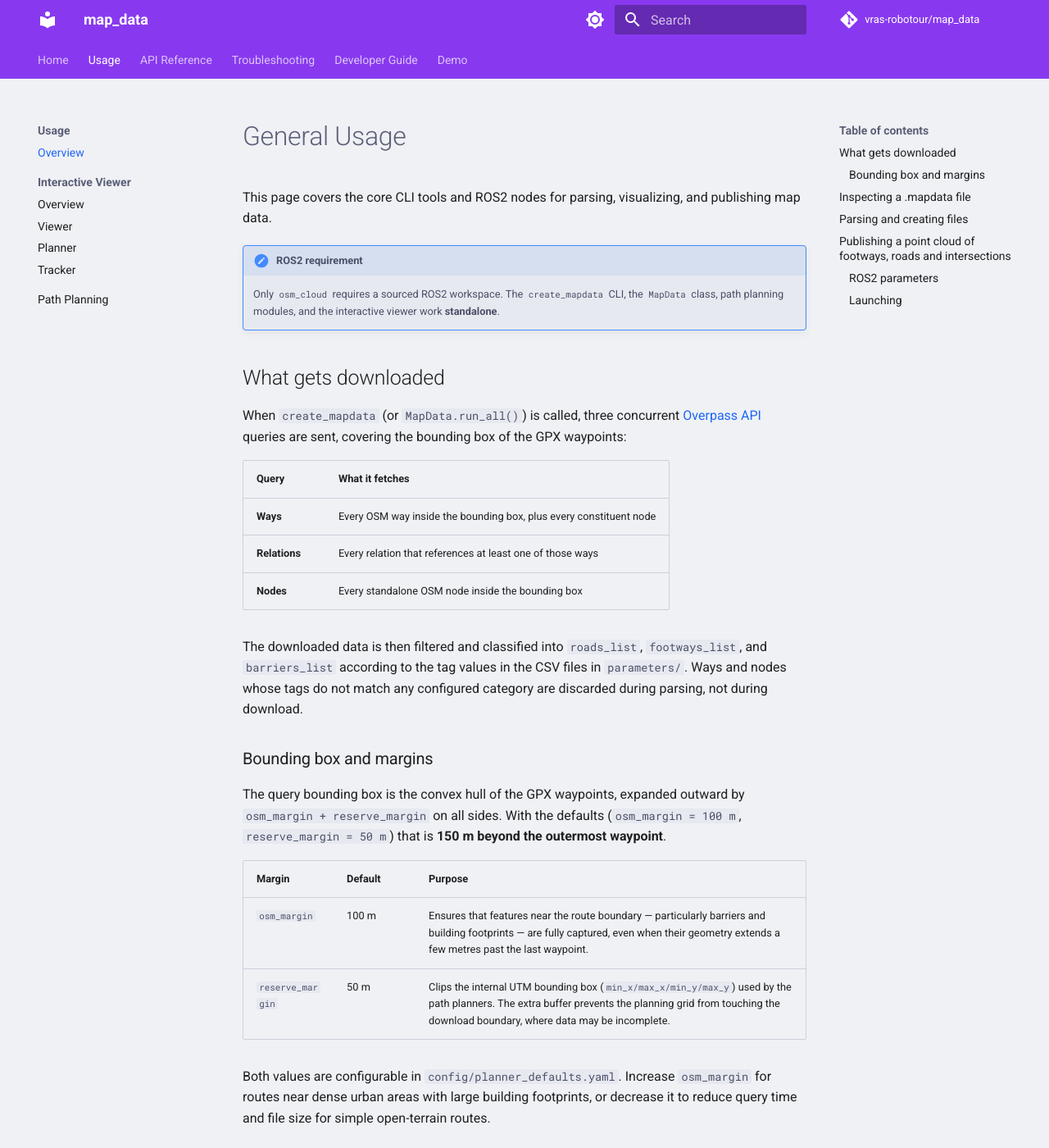
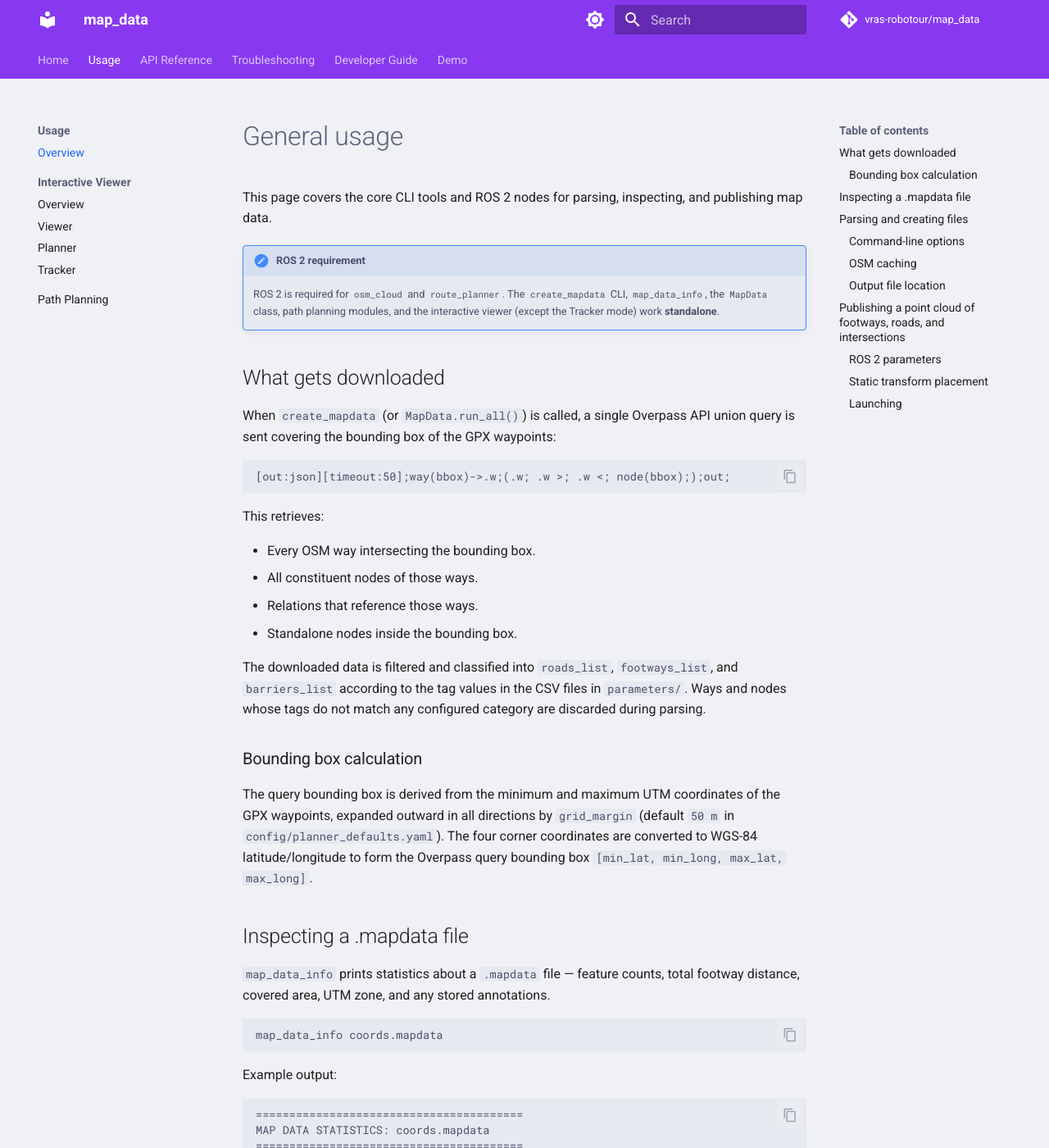
Before and after one commit to vras-robotour/map_data, an MkDocs documentation site: the page built from docs/usage.md, in a window 1280 px wide and 1400 px high. Shown: the whole window at 82% size. Built offline with MkDocs 1.6.1 and Material for MkDocs 9.7.7, drawn with Linux system fonts in a browser that asks for light colours; comment, search, counter and statistics services are not loaded; some of the changed text lies outside the part shown.

Commit message:
docs: update usage guide with correct Overpass query, CLI flags, and osm_cloud parameters

````diff
--- a/docs/usage.md
+++ b/docs/usage.md
@@ -1,42 +1,38 @@
-# General Usage
+# General usage
 
-This page covers the core CLI tools and ROS2 nodes for parsing, visualizing, and publishing map data.
+This page covers the core CLI tools and ROS 2 nodes for parsing, inspecting, and publishing map data.
 
-!!! note "ROS2 requirement"
-    Only `osm_cloud` requires a sourced ROS2 workspace. The `create_mapdata` CLI,
-    the `MapData` class, path planning modules, and the interactive viewer work **standalone**.
+!!! note "ROS 2 requirement"
+    ROS 2 is required for `osm_cloud` and `route_planner`. The `create_mapdata` CLI,
+    `map_data_info`, the `MapData` class, path planning modules, and the interactive viewer
+    (except the Tracker mode) work **standalone**.
 
 ## What gets downloaded
 
-When `create_mapdata` (or `MapData.run_all()`) is called, three concurrent
-[Overpass API](https://overpass-api.de/) queries are sent, covering the bounding box of the
-GPX waypoints:
+When `create_mapdata` (or `MapData.run_all()`) is called, a single Overpass API union query
+is sent covering the bounding box of the GPX waypoints:
 
-| Query | What it fetches |
-|-------|----------------|
-| **Ways** | Every OSM way inside the bounding box, plus every constituent node |
-| **Relations** | Every relation that references at least one of those ways |
-| **Nodes** | Every standalone OSM node inside the bounding box |
+```text
+[out:json][timeout:50];way(bbox)->.w;(.w; .w >; .w <; node(bbox););out;
+```
 
-The downloaded data is then filtered and classified into `roads_list`, `footways_list`, and
+This retrieves:
+
+- Every OSM way intersecting the bounding box.
+- All constituent nodes of those ways.
+- Relations that reference those ways.
+- Standalone nodes inside the bounding box.
+
+The downloaded data is filtered and classified into `roads_list`, `footways_list`, and
 `barriers_list` according to the tag values in the CSV files in `parameters/`. Ways and nodes
-whose tags do not match any configured category are discarded during parsing, not during
-download.
+whose tags do not match any configured category are discarded during parsing.
 
-### Bounding box and margins
+### Bounding box calculation
 
-The query bounding box is the convex hull of the GPX waypoints, expanded outward by
-`osm_margin + reserve_margin` on all sides. With the defaults (`osm_margin = 100 m`,
-`reserve_margin = 50 m`) that is **150 m beyond the outermost waypoint**.
-
-| Margin | Default | Purpose |
-|--------|---------|---------|
-| `osm_margin` | 100 m | Ensures that features near the route boundary — particularly barriers and building footprints — are fully captured, even when their geometry extends a few metres past the last waypoint. |
-| `reserve_margin` | 50 m | Clips the internal UTM bounding box (`min_x/max_x/min_y/max_y`) used by the path planners. The extra buffer prevents the planning grid from touching the download boundary, where data may be incomplete. |
-
-Both values are configurable in `config/planner_defaults.yaml`. Increase `osm_margin` for routes
-near dense urban areas with large building footprints, or decrease it to reduce query time and
-file size for simple open-terrain routes.
+The query bounding box is derived from the minimum and maximum UTM coordinates of the GPX
+waypoints, expanded outward in all directions by `grid_margin` (default `50 m` in
+`config/planner_defaults.yaml`). The four corner coordinates are converted to WGS-84
+latitude/longitude to form the Overpass query bounding box `[min_lat, min_long, max_lat, max_long]`.
 
 ## Inspecting a .mapdata file
 
@@ -80,95 +77,113 @@
 
 ## Parsing and creating files
 
-`create_mapdata` creates a `.mapdata` file from a `.gpx` or `.yaml` waypoint file, or
-re-parses an existing `.mapdata` with the current tag configuration.
+`create_mapdata` creates a `.mapdata` file from a `.gpx` waypoint file, or re-parses an
+existing `.mapdata` file with current tag configurations.
 
-| Flag | Description |
-|------|-------------|
-| `-d` | Download fresh OSM data from the input file's bounds and parse it |
-| `-f <filename>` | `.gpx` or `.yaml` waypoint file to parse (with `-d`), or `.mapdata` file to re-parse (without `-d`) |
+### Command-line options
 
-!!! tip "YAML waypoint format"
-    Besides `.gpx` files, `create_mapdata` and `MapData` also accept a simple YAML format:
+| Flag | Default | Description |
+|------|---------|-------------|
+| `-h, --help` | | Show help message and exit |
+| `-f FILE, --file FILE` | `buchlovice.gpx` | GPX file name to parse (with `-d`), or `.mapdata` file to re-parse (without `-d`) |
+| `-d, --download` | `false` | Download fresh data from OSM within the waypoint bounds and parse it |
+| `--cache` | | Use the local OSM response cache (30-day expiry; ignored by `--no-cache`) |
+| `--no-cache` | | Bypass cache and refetch fresh data from OSM |
 
-    ```yaml
-    waypoints:
-      - latitude: 50.1234
-        longitude: 14.5678
-        elevation: 200.0   # optional, defaults to 0
-      - latitude: 50.1240
-        longitude: 14.5690
-    ```
+### OSM caching
 
-    Save the file with a `.yaml` extension and use it wherever a `.gpx` file is accepted.
+Downloaded OSM responses are cached locally keyed by the query hash and bounding box.
+If `--cache` is active and a cache entry exists for the exact bounding box and query within
+30 days (`OSM_CACHE_MAX_AGE = 30 days`), `create_mapdata` reuses the cached response without
+querying Overpass again. Pass `--no-cache` to force a network refetch.
+
+### Output file location
+
+When saving, `create_mapdata` writes the `.mapdata` file next to the input GPX file, replacing
+the `.gpx` extension with `.mapdata`.
 
 Download and parse OSM data for a GPX file:
 
 ```bash
 create_mapdata -d -f coords.gpx
-# or, in a sourced ROS2 workspace:
+# or, in a sourced ROS 2 workspace:
 ros2 run map_data create_mapdata -d -f coords.gpx
 ```
 
-This creates `coords.mapdata` in the package data directory.
-
-Re-parse an existing `.mapdata` file (e.g. after editing tag CSVs):
+Re-parse an existing `.mapdata` file (for example after editing tag CSVs):
 
 ```bash
 create_mapdata -f coords.mapdata
 ```
 
-## Publishing a point cloud of footways, roads and intersections
+## Publishing a point cloud of footways, roads, and intersections
 
-`osm_cloud` is a ROS2 node that publishes a `sensor_msgs/PointCloud2` on the `grid`
-topic (cost-aware grid around the footways and/or roads in `highway_types`) and
-optionally publishes intersections as a
-`geometry_msgs/PoseArray` and `visualization_msgs/MarkerArray`.
+`osm_cloud` is a ROS 2 node that publishes a `sensor_msgs/PointCloud2` on the configured
+grid topic (`osm_grid` via launch, or `grid` on the node) with a cost-aware grid around
+traversable ways, and optionally publishes intersections as a `geometry_msgs/PoseArray`
+and `visualization_msgs/MarkerArray`.
 
-### ROS2 parameters
+When started without an input file (`mapdata_file` or `gpx_file`), `osm_cloud` logs an error
+and idles rather than crashing, preventing a tight restart loop under launch respawn. Runtime
+parameter changes via ROS 2 parameters are validated before applying; invalid changes are
+rejected (`SetParametersResult(successful=False)`).
+
+### ROS 2 parameters
 
 | Parameter | Default | Description |
 |-----------|---------|-------------|
-| `utm_frame` | `"utm"` | TF frame name for UTM coordinates (`transform_mode` `tf`/`auto`) |
-| `local_frame` | `"local_utm"` | TF frame the grid and intersections are published in (`FP_ENU0` in `osm_grid.yaml`) |
-| `earth_frame` | `"FP_ECEF"` | ECEF TF frame used by `transform_mode: geodetic` |
-| `transform_mode` | `"tf"` | `tf`: look up `utm_frame → local_frame` in TF; `auto`: local frame at the map centre; `geodetic`: UTM → lat/lon → ECEF, then the `earth_frame → local_frame` TF (exact for GNSS/INS stacks; `osm_grid.yaml` sets this) |
-| `mapdata_file` | `None` | Absolute path to a `.mapdata` file |
-| `annotations` | `"auto"` | Annotation store merged into `mapdata_file`, as in `route_planner`: `auto` = `<map>.annotations.json` next to it, `none` = the unedited map, or a path |
-| `exclude_highway` | `["steps"]` | `highway=` values dropped from the map (stairs are not routable, so they get no rings) |
-| `traversability_file` | `""` | Tag rule file deciding which ways the robot may drive on (`""` = the package's `config/traversability.yaml`; see [Traversability rules](planning.md#traversability-rules)). Must be the same file `route_planner` uses. Launch argument: `traversability:=<file>` |
-| `highway_types` | `["footway"]` | Way types the grid is drawn from: `footway`, `road` or both. Keep it equal to `route_planner`'s `highway_types`. Launch argument: `highway_types:=footway,road` |
-| `gpx_file` | `None` | Absolute path to a `.gpx` file (used if no `.mapdata`) |
+| `mapdata_file` | `""` | Absolute path to a `.mapdata` file |
+| `gpx_file` | `""` | Absolute path to a `.gpx` file (used when `mapdata_file` is empty) |
+| `grid_topic` | `grid` | Topic name for the published point cloud (`osm_grid` in `osm_cloud.launch.py`) |
+| `intersections_topic` | `intersections` | Topic name for intersection poses (`PoseArray`) |
+| `intersection_markers_topic` | `intersection_markers` | Topic name for intersection markers (`MarkerArray`) |
+| `local_frame` | `map` | TF frame the grid and intersections are published in (`FP_ENU0` in `osm_grid.yaml`) |
+| `utm_frame` | `utm` | TF frame name for UTM coordinates (`transform_mode` `tf` or `auto`) |
+| `earth_frame` | `FP_ECEF` | ECEF TF frame used by `transform_mode: geodetic` |
+| `transform_mode` | `tf` | Placement mode: `tf` looks up `utm_frame -> local_frame` on `/tf_static`; `auto` calculates the local frame at the map center and broadcasts the static transform; `geodetic` converts UTM -> lat/lon -> ECEF and applies `earth_frame -> local_frame` from `/tf_static` (exact for GNSS/INS stacks; default in `osm_grid.yaml`) |
+| `annotations` | `auto` | Annotation store merged into `mapdata_file`: `auto` = `<map>.annotations.json` next to it, `none` = unedited map, or a file path |
+| `exclude_highway` | `["steps"]` | `highway=` tag values dropped from the map (non-routable, so they receive no intersection rings) |
+| `traversability_file` | `""` | Tag rule file deciding which ways are traversable (`""` = package default `config/traversability.yaml`). [Traversability rules warning](planning.md#traversability-rules). Must match `route_planner`'s file |
+| `highway_types` | `["footway"]` | Way types the grid is drawn from: `footway`, `road`, or both. Must match `route_planner`'s `highway_types` |
 | `save_mapdata` | `false` | Save generated mapdata when loading from a `.gpx` |
-| `max_path_dist` | `1.0` | Max distance (m) at which a grid point receives a cost |
-| `neighbor_cost` | `"linear"` | Cost falloff for cells near ways: `"linear"` = proportional to distance, `"quadratic"` = distance squared, `"zero"` = constant regardless of distance |
-| `grid_res` | `0.25` | Grid point spacing (m) |
-| `grid_max` | `[0.0, 0.0]` | Upper bounds of the local-frame grid (m). `[0, 0]` triggers auto-calc. |
-| `grid_min` | `[0.0, 0.0]` | Lower bounds of the local-frame grid (m). `[0, 0]` triggers auto-calc. |
+| `max_path_dist` | `1.0` | Maximum distance (m) from way centerlines at which grid cells receive a cost |
+| `neighbor_cost` | `linear` | Cost falloff for cells near ways: `linear`, `quadratic`, or `zero` |
+| `grid_res` | `0.25` | Grid resolution / point spacing (m) |
+| `grid_max` | `[0.0, 0.0]` | Upper bounds of the local-frame grid (m); `[0, 0]` enables auto-calculation |
+| `grid_min` | `[0.0, 0.0]` | Lower bounds of the local-frame grid (m); `[0, 0]` enables auto-calculation |
 | `publish_intersections` | `true` | Whether to publish footway intersections |
-| `republish_period` | `0.0` | Publishers are latched and publish once at start-up (and after parameter changes, or when the placement transform changes); set > 0 s to additionally re-publish periodically |
+| `republish_period` | `0.0` | Periodic re-publish interval (s); `0.0` publishes once (latched) and on changes |
 
-The `earth_frame → local_frame` (or `utm_frame → local_frame`) transform is followed for the node's whole life: when it appears late, or moves because the GNSS/INS driver restarted with a new ENU0 origin, the grid and the intersections are rebuilt and re-published. In `geodetic` mode an all-zero transform (a Fixposition unit publishes `FP_ECEF → FP_ENU0` as zeros until it has a fusion fix) is rejected and waited out, and a grid that comes out empty over a map that has ways is logged as an error instead of being published.
+### Static transform placement
+
+`osm_cloud` listens to `/tf_static` for its placement transform rather than subscribing to
+the high-rate `/tf` stream. When the placement transform changes (for example when a GNSS/INS
+driver restarts with a new ENU0 origin), the grid and intersections are rebuilt and re-published
+automatically. In `geodetic` mode, all-zero transforms (such as an uninitialized fusion fix)
+are rejected and waited out.
 
 ### Launching
 
-The recommended way to run the node is via the provided launch file, which also sets
-up the required static transforms and enables intersection publishing by default:
+Run the node via its launch file:
 
 ```bash
 ros2 launch map_data osm_cloud.launch.py \
     mapdata_file:=/path/to/coords.mapdata \
-    grid_topic:=osm_cloud
+    grid_topic:=osm_grid
 ```
 
 | Argument | Default | Description |
 |----------|---------|-------------|
-| `mapdata_path` | package share/data | Directory containing the map file |
-| `mapdata_file` | `stromovka.mapdata` | Map data filename |
-| `gpx_file` | `stromovka.gpx` | GPX fallback filename |
+| `config_file` | `helhest_jr.yaml` | Parameter file in `config/` (or path) with topic configurations |
+| `osm_grid_params` | `osm_grid.yaml` | Parameter file in `config/` (or path) with OSM grid parameters |
+| `mapdata_path` | package share `data` | Directory where bare map filenames are resolved |
+| `mapdata_file` | `""` | Map data filename (resolved in `mapdata_path` or absolute) |
+| `gpx_file` | `""` | GPX fallback filename (resolved in `mapdata_path` or absolute) |
 | `grid_topic` | `osm_grid` | Topic name for the published point cloud |
-| `local_frame` | from yaml | Override the frame the grid/intersections are published in |
-| `utm_frame` | from yaml | Override the UTM frame name |
-| `earth_frame` | from yaml | Override the ECEF frame name (`geodetic` mode) |
-| `transform_mode` | from yaml | Override the placement mode (`tf` / `auto` / `geodetic`) |
-| `annotations` | `auto` | Annotation store merged into the map (`auto` / `none` / path); always forwarded, so it wins over the yaml files |
+| `local_frame` | `""` | Override frame for the grid/intersections (empty = value from `osm_grid_params`) |
+| `utm_frame` | `""` | Override UTM frame name (empty = from yaml) |
+| `earth_frame` | `""` | Override ECEF frame name in `geodetic` mode (empty = from yaml) |
+| `transform_mode` | `""` | Override placement mode: `tf`, `auto`, or `geodetic` (empty = from yaml) |
+| `annotations` | `auto` | Annotation store merged into the map: `auto`, `none`, or file path |
+| `traversability` | `""` | Tag rule file deciding traversable ways (empty = from yaml) |
+| `highway_types` | `""` | Way types drawn into the grid: `footway`, `road`, or `footway,road` (empty = from yaml) |
````
Also changed, not shown: other parts of docs/usage.md (+2 -1 lines).
